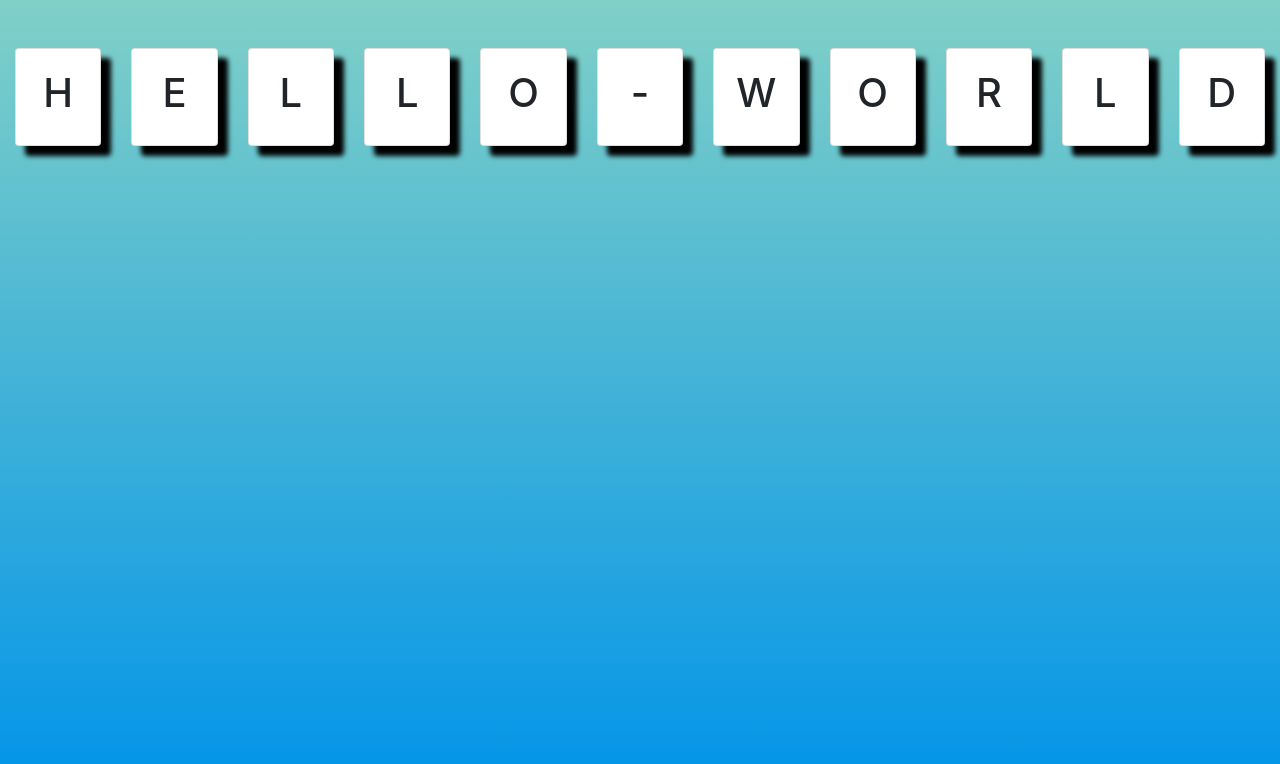
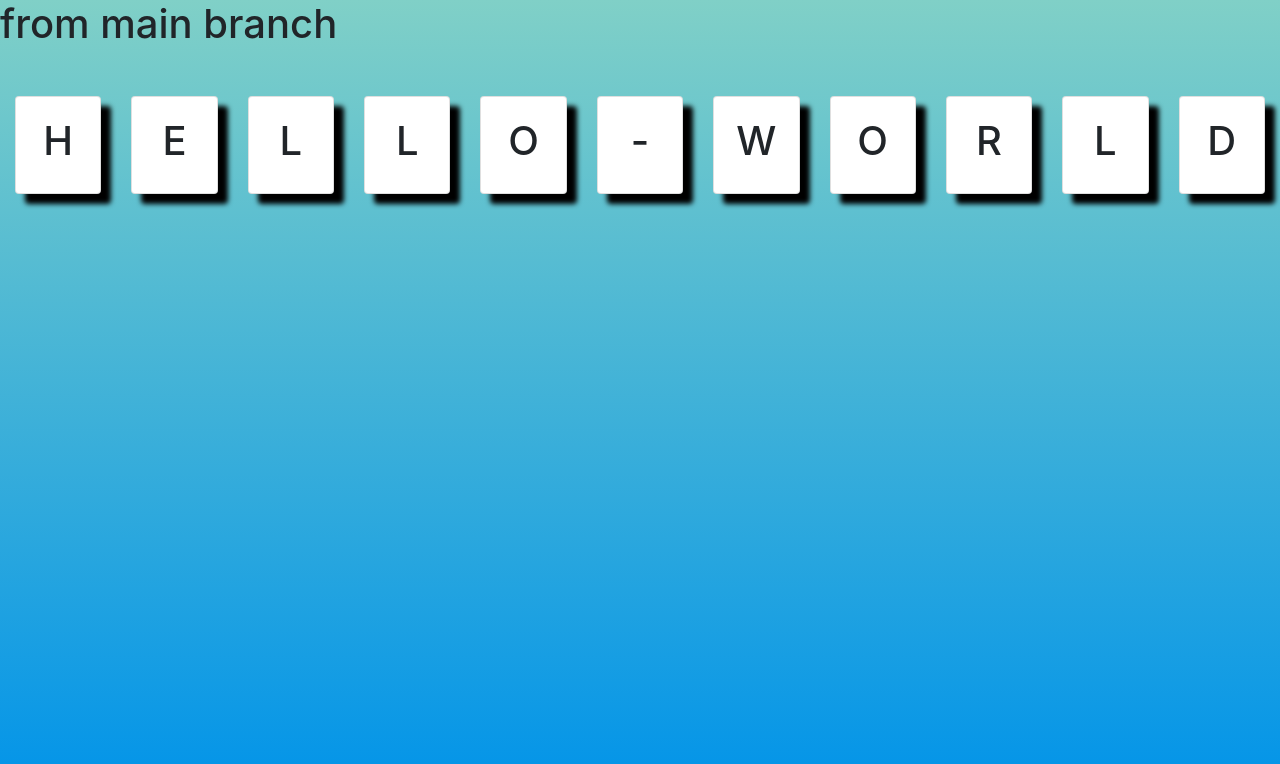
Before and after one commit to Nikhil171018/nikhil, a plain HTML site: page index.html in a window 1280 px wide. Drawn offline with nearby package versions, Linux system fonts and the light colour scheme.

Commit message:
From nikhil -2

```diff
--- a/index.html
+++ b/index.html
@@ -30,7 +30,7 @@
     <title>Document</title>
 </head>
 <body>
-    <div class="container-fluid mb-5">
+<h1>from main branch</h1>    <div class="container-fluid mb-5">
         <div class="row mt-5">
             <!-- ########### -->
             <div class="col">
```
